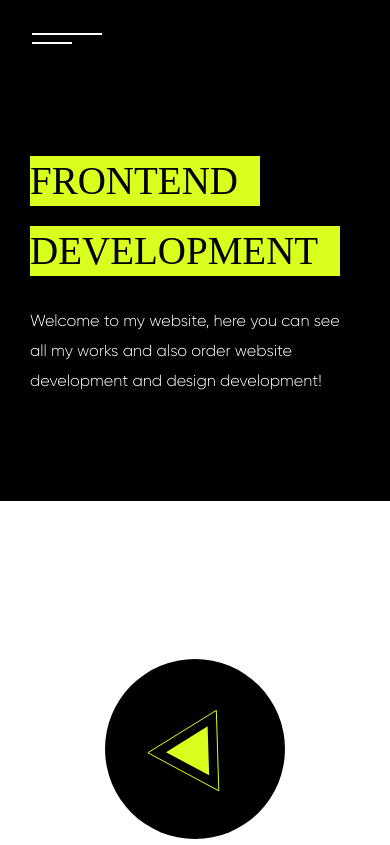
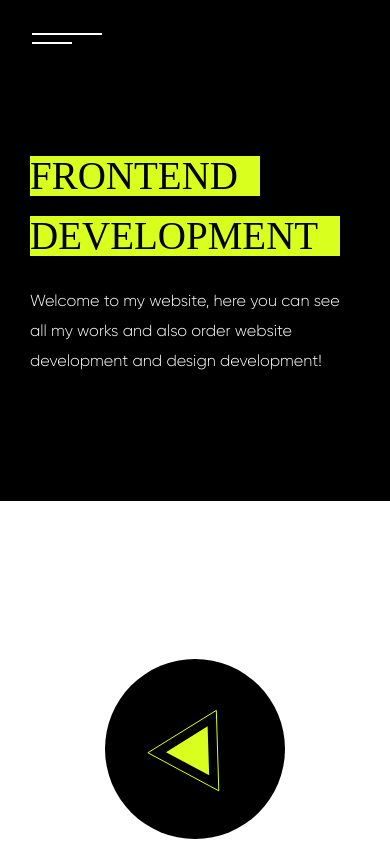
Before and after one commit to ilyazhavzharov/digital.envision, a plain HTML site: page index.html in a window 390 px wide. Shown: the top 845 px of the page. Drawn offline with nearby package versions, Linux system fonts and the light colour scheme; a web font is replaced by a local one.

Commit message:
Update media.css

```diff
--- a/css/media.css
+++ b/css/media.css
@@ -37,14 +37,14 @@
   }
 
   .general__screen-block-1-title-1 {
-    line-height: 50px;
+    line-height: 40px;
     margin-top: 110px;
     font-size: 39px;
     width: 230px;
   }
 
   .general__screen-block-1-title-2 {
-    line-height: 50px;
+    line-height: 40px;
     font-size: 39px;
     width: 310px;
   }
```
